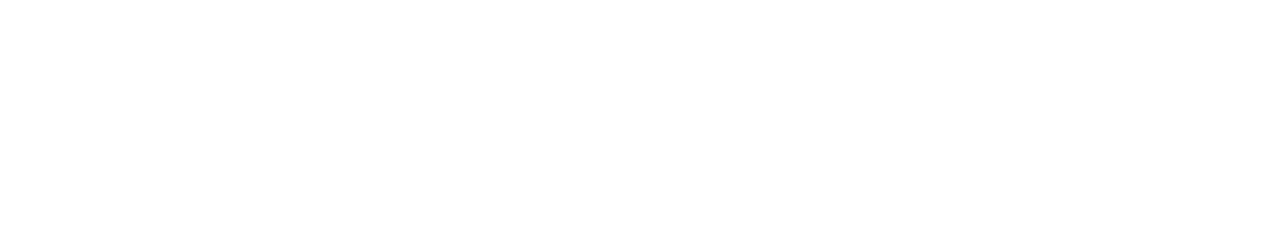
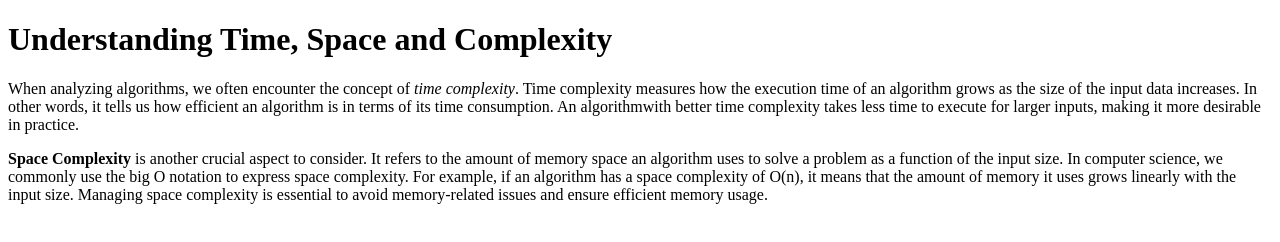
Before and after one commit to acciojob/time-and-space-complexity-Anjalivlog, a website: page main.html in a window 1280 px wide. Drawn offline with Linux system fonts and the light colour scheme.

Commit message:
created a submission

```diff
--- a/main.html
+++ b/main.html
@@ -8,7 +8,19 @@
 
 <body>
 	<!-- the entire body must be written by student -->
+	<header>
+		<h1>Understanding Time, Space and Complexity</h1>
+	</header>
+	<main>
+		<p>
+			When analyzing algorithms, we often encounter the concept of <em>time complexity</em>. Time complexity measures how the execution time of an algorithm grows as the size of the input data increases. In other words, it tells us how efficient an algorithm is in terms of its time consumption. An algorithmwith better time complexity takes less time to execute for larger inputs, making it more desirable in practice.
+		</p>
+		<p>
+            <b>Space Complexity</b> is another crucial aspect to consider. It refers to the amount of memory space an algorithm uses to solve a problem as a function of the input size. In computer science, we commonly use the big O notation to express space complexity. For example, if an algorithm has a space complexity of O(n), it means that the amount of memory it uses grows linearly with the input size. Managing space complexity is essential to avoid memory-related issues and ensure efficient memory usage.
+        </p>
+	</main>
     <script type="text/javascript" src="./script.js">
+
 </script>
 
 </body>
```
